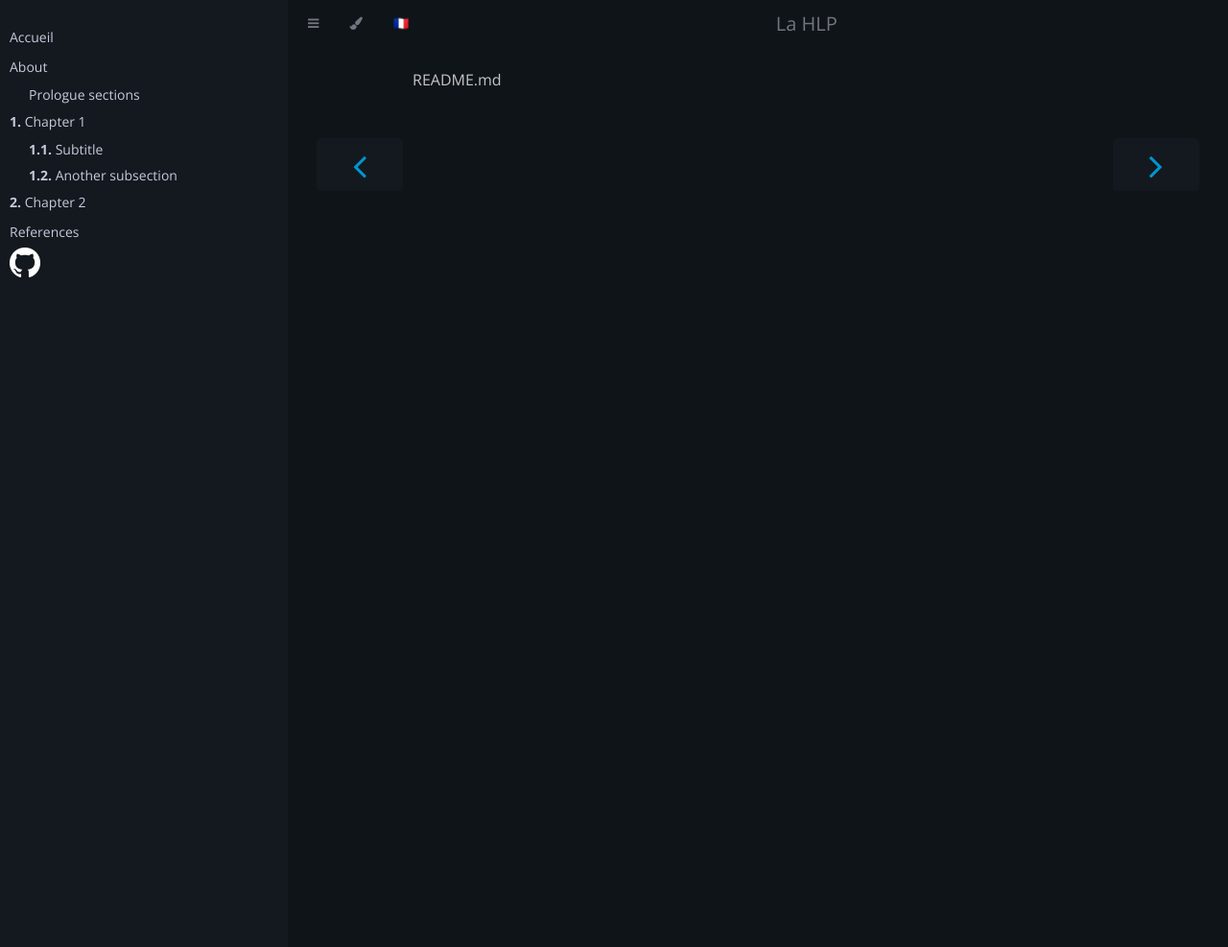
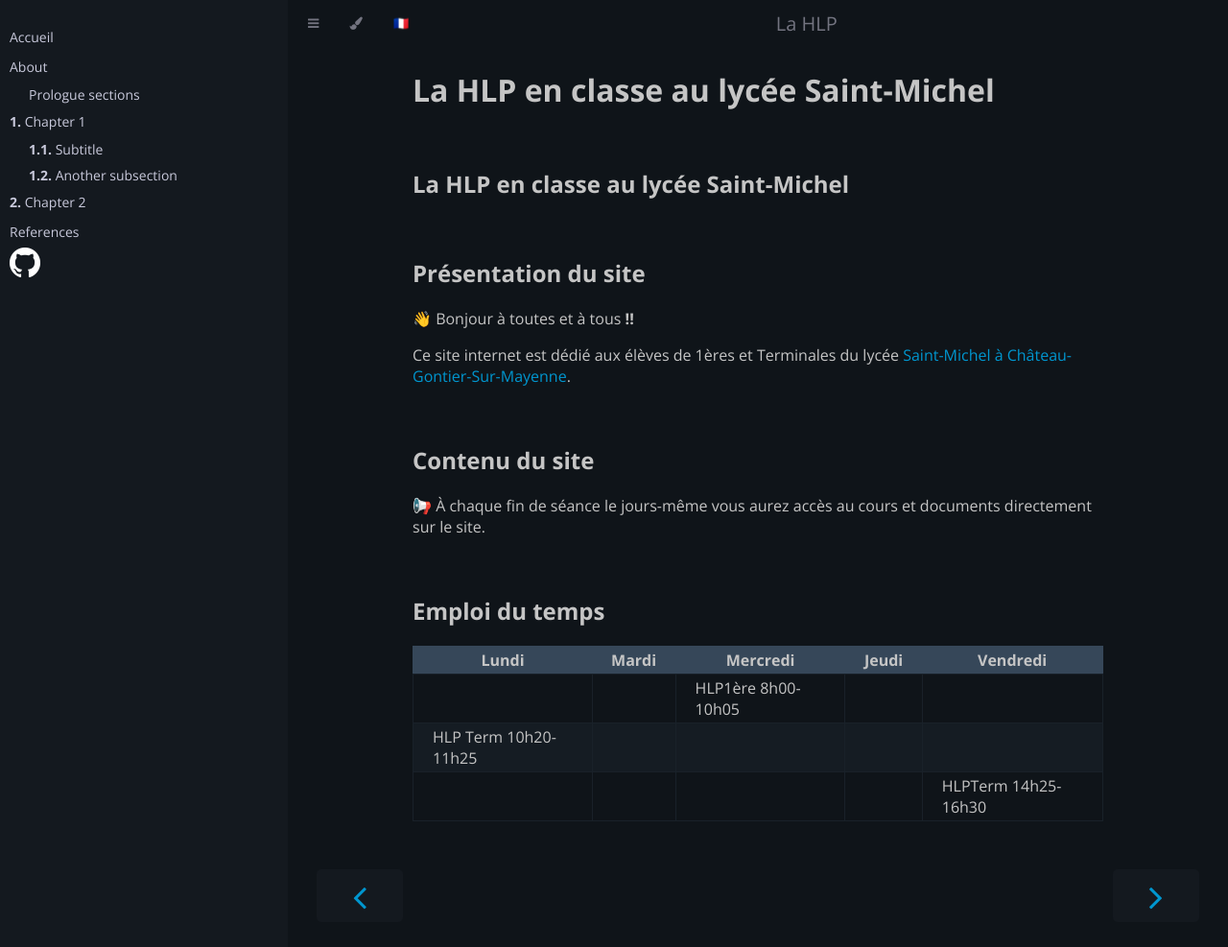
Before and after one commit to la-philosophie/HLP, a Jekyll site: the page built from index.md, in a window 1280 px wide and 1011 px high. Shown: the top 987 px of the window at 96% size. Built offline with Jekyll 4.4.1, drawn with Linux system fonts in a browser that asks for light colours; our own code applies the rules of GitHub Pages for plain Markdown files.

Commit message:
Update index.md

```diff
--- a/index.md
+++ b/index.md
@@ -1 +1,22 @@
-README.md
+## La HLP en classe au lycée Saint-Michel
+
+## Présentation du site
+
+👋 Bonjour à toutes et à tous **!!**
+
+Ce site internet est dédié aux élèves de 1ères et Terminales du lycée [Saint-Michel à Château-Gontier-Sur-Mayenne](https://eccg53.paysdelaloire.e-lyco.fr/?utm_source=enseignement-prive.info).
+
+
+## Contenu du site
+
+📢  À chaque fin de séance le jours-même vous aurez accès au cours et documents directement sur le site.
+
+
+
+## Emploi du temps
+
+Lundi | Mardi | Mercredi | Jeudi | Vendredi
+- | - | - | - | -
+ |  | HLP1ère 8h00-10h05 |  |
+HLP Term 10h20-11h25 |  |  |  |
+ |  |  |  | HLPTerm 14h25-16h30
```
